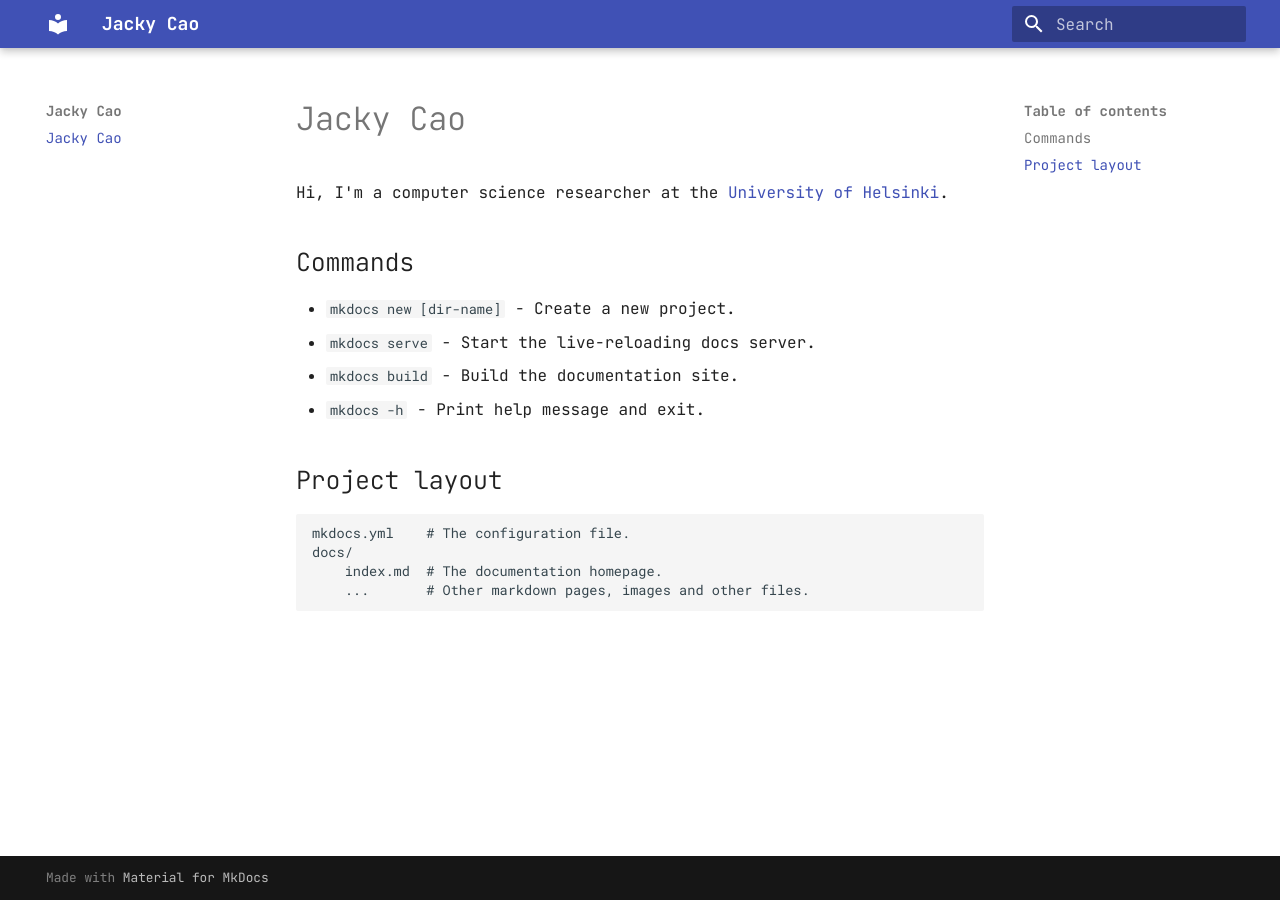
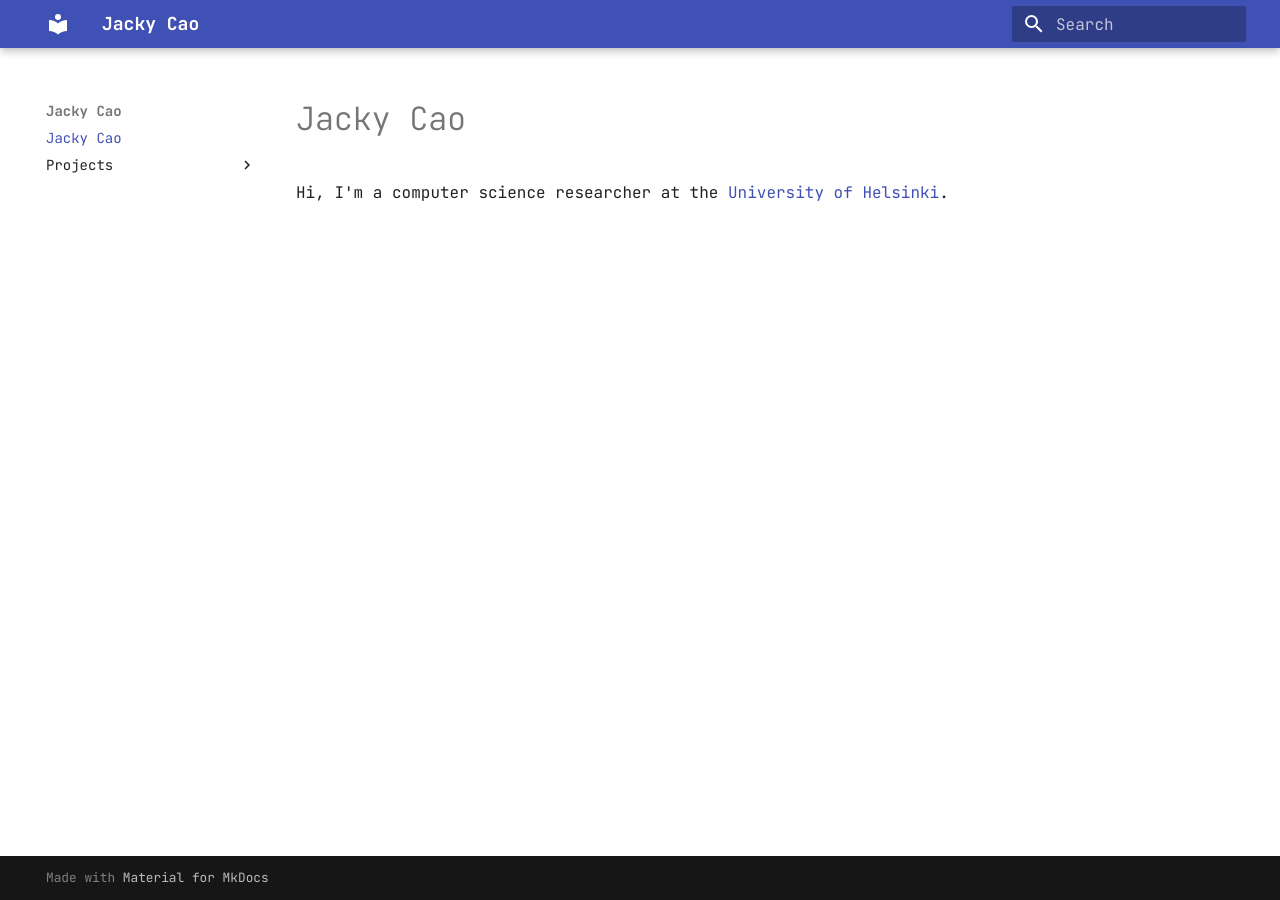
Before and after one commit to cao-jacky/personal_portfolio, an MkDocs documentation site: the page built from docs/index.md, in a window 1280 px wide. Built offline with MkDocs 1.6.1 and Material for MkDocs 9.7.7, drawn with Linux system fonts in a browser that asks for light colours.

Commit message:
wip: add another page

```diff
--- a/docs/index.md
+++ b/docs/index.md
@@ -1,17 +1,3 @@
 # Jacky Cao
 
 Hi, I'm a computer science researcher at the [University of Helsinki](https://researchportal.helsinki.fi/en/persons/jacky-cao/).
-
-## Commands
-
-* `mkdocs new [dir-name]` - Create a new project.
-* `mkdocs serve` - Start the live-reloading docs server.
-* `mkdocs build` - Build the documentation site.
-* `mkdocs -h` - Print help message and exit.
-
-## Project layout
-
-    mkdocs.yml    # The configuration file.
-    docs/
-        index.md  # The documentation homepage.
-        ...       # Other markdown pages, images and other files.
--- /dev/null
+++ b/docs/projects/index.md
@@ -0,0 +1 @@
+# Projects
```
Also changed, not shown: 1 other file.
